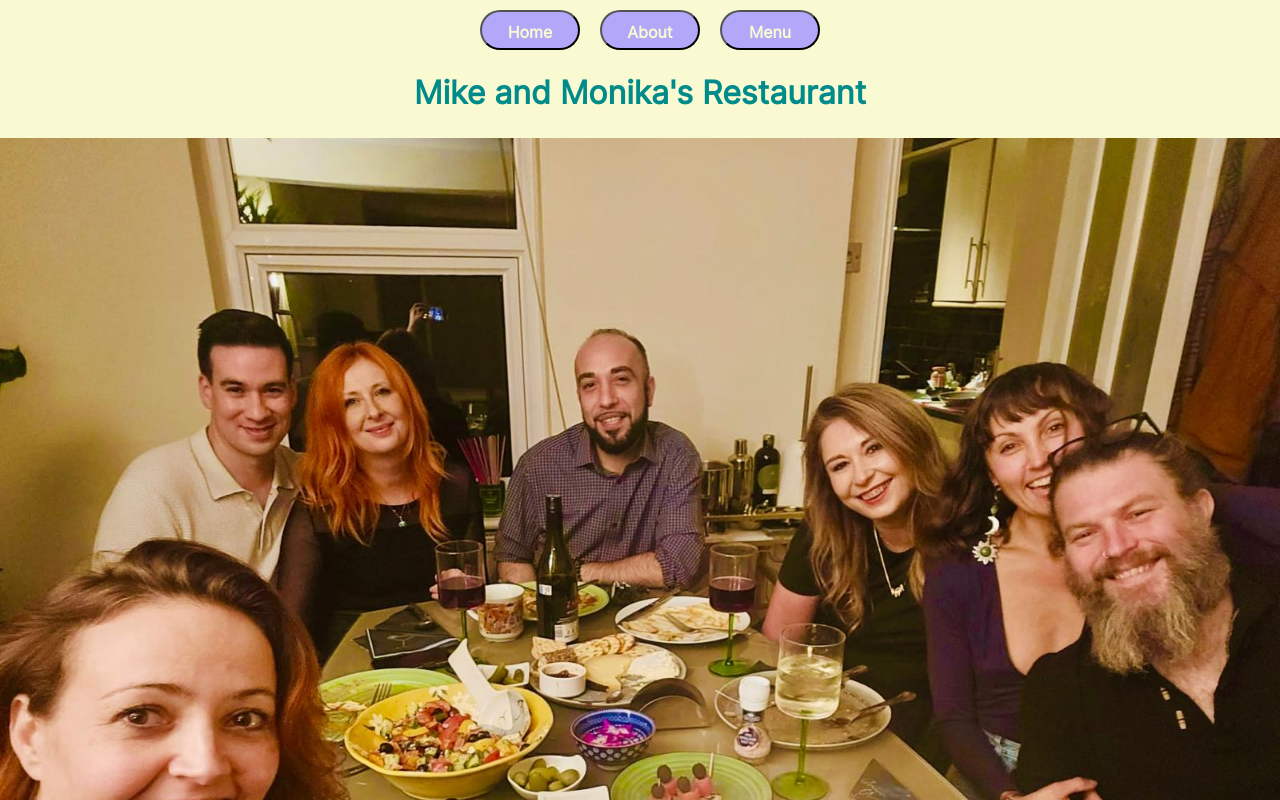
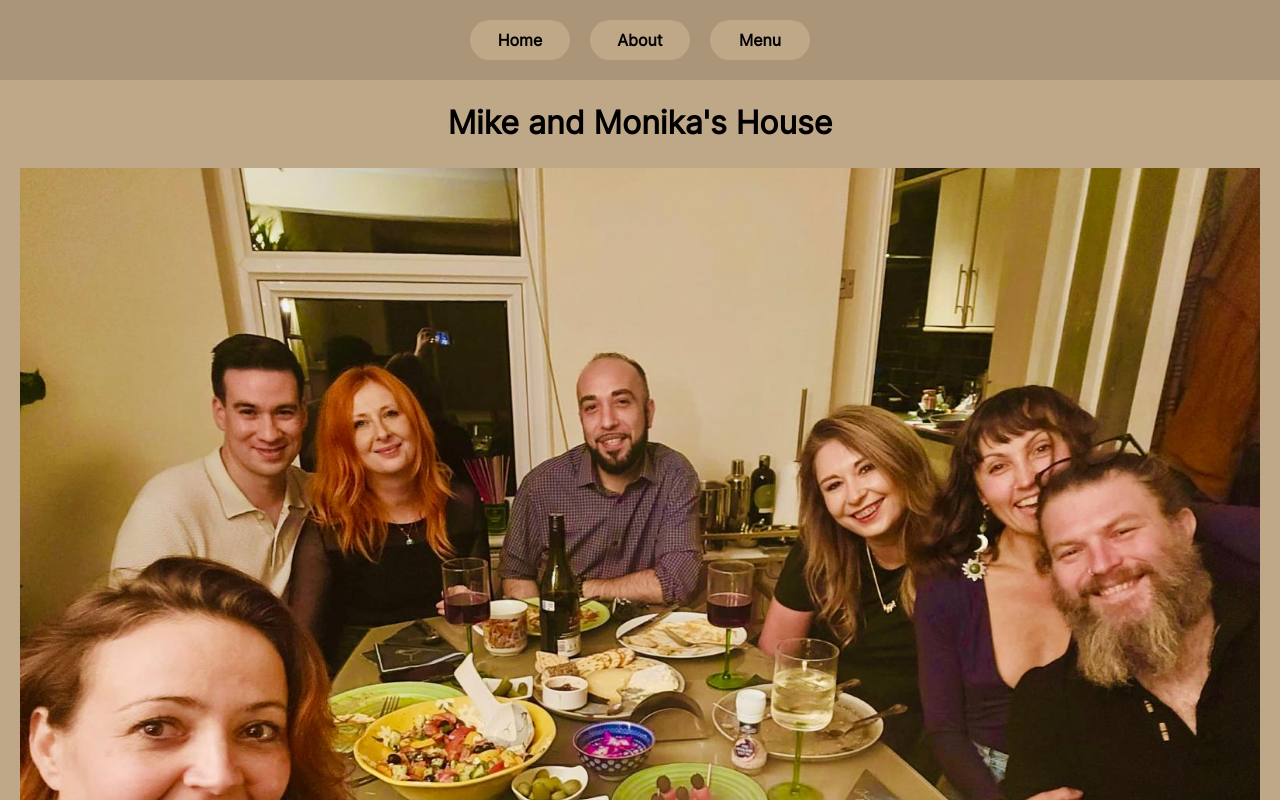
Before and after one commit to Michael-Mine/odin-restaurant-page, a website built with webpack: page src/template.html in a window 1280 px wide. Shown: the top 800 px of the page. Built offline with nearby package versions, Linux system fonts and the light colour scheme.

Commit message:
Finish home page layout in html and colors in css

```diff
--- a/src/styles.css
+++ b/src/styles.css
@@ -36,20 +36,25 @@
 }
 * {
     font-family: "inter";
-    color: darkcyan;
+}
+
+:root {
+    --light-color: #d5bb98;
+    --medium-color: #bfa888;
+    --dark-color: #aa9579;
 }
 
 body {
-    background-color: #fafad2;
+    background-color: var(--light-color);
 }
 
 nav {
     display: flex;
     justify-content: center;
     gap: 20px;
-    padding-left: 20px;
-    padding-top: 10px;
+    padding: 20px;
     font-size: 1rem;
+    background-color: var(--dark-color);
 }
 
 button {
@@ -57,17 +62,24 @@ button {
     height: 40px;
     padding: 9px 6px;
     border-radius: 50px;
+    border-style: none;
     text-align: center;
     font-weight: bold;
-    background-color: #b2a7f9;
-    color: #fafad2;
+    background-color: var(--medium-color);
 }
 
 button:hover {
-    color: darkcyan;
+    background-color: var(--light-color);
 }
 
 h1, .home-text {
     text-align: center;
     padding: 20px;
+    background-color: var(--medium-color);
 }
+
+.image {
+    padding-left: 20px;
+    padding-right: 20px;
+    background-color: var(--medium-color);
+}
--- a/src/template.html
+++ b/src/template.html
@@ -10,14 +10,16 @@
 <body>
     <header>
         <nav>
-            <button>Home</button>
-            <button>About</button>
-            <button>Menu</button>
+            <button id="home">Home</button>
+            <button id="about">About</button>
+            <button id="menu">Menu</button>
         </nav>
     </header>
     <div id="content">
-        <h1>Mike and Monika's Restaurant</h1>
-        <img src="../images/home-pic.jpg" alt="home picture">
+        <h1>Mike and Monika's House</h1>
+        <div class="image">
+            <img src="../images/home-pic.jpg" alt="home picture">
+        </div>
         <div class="home-text">
             We host feasts for our amazing friends!
         </div>
```
